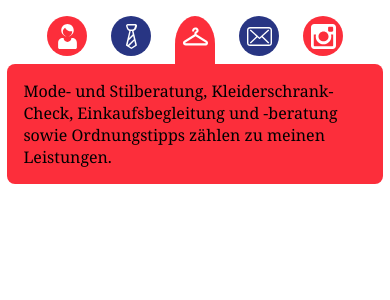
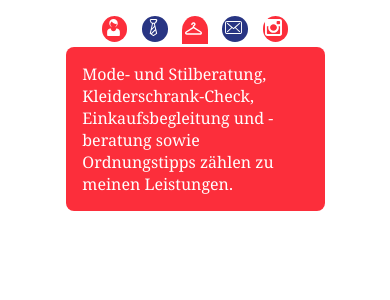
Before and after one commit to openmindculture/kleiderordnung, a PHP site: page /index.html in a window 390 px wide. Shown: the part 238-538 px from the top of the page. Run offline with PHP 8.4, Linux system fonts and the light colour scheme.

Commit message:
make tablist truly responsive

```diff
--- a/htdocs/css/styles.css
+++ b/htdocs/css/styles.css
@@ -46,11 +46,13 @@ html,body {
   text-align: center;
 }
 .content-wrapper {
-	width: 100%;
+	width: 66%;
+  max-width: 800px;
+  margin: 0 auto;
 	text-align: center;
 }
 ul.tablist {
-	height: 66px;
+	height: auto;
  	list-style: none;
  	margin: 1em 0 0 0;
  	overflow: visible;
@@ -63,16 +65,8 @@ ul.tablist li {
 }
 
 ul.tablist li  {
-  background-color: #fc2e3b;
-  background-position: .5em .5em;
-  background-repeat: no-repeat;
-  background-size: 40px 40px;
-  border-radius: 50%;
-  width: 60px;
-  height: 60px;
-  display: inline-block;
-  margin: 0 20px 0 20px;
-  padding: 0;
+  margin: 0 2% 0 2%;
+  width: 10%;
 }
 ul.tablist li:first-child {
 	margin-left: 0;
@@ -80,25 +74,34 @@ ul.tablist li:first-child {
 ul.tablist li:last-child {
 	margin-right: 0;
 }
-ul.tablist li.active{
+ul.tablist li a.active {
 	border-radius: 50% 50% 0 0;
-	margin-bottom: -1em;
-	padding: 0 0 1em 0;
+  margin-bottom: -10%;
+  padding: 50% 0 60% 0;
 }
 
-ul.tablist li:nth-child(even) {
+ul.tablist li:nth-child(even) a {
   background-color:#283583;
 }
 ul.tablist a {
 	display:block;
 	width:100%;
-	height:100%;
 	margin:0;
+  background-color: #fc2e3b;
+  background-position: 33% 33%;
+  background-repeat: no-repeat;
+  background-size: 66% 66%;
+  border-radius: 50%;
+
+  height: 0;
+  display: inline-block;
+  padding: 50% 0;
 }
 
 .link-ueber {
-	background-image: url(../img/icon-business-woman.svg);
+  background-image: url(../img/icon-business-woman.svg);
 }
+
 .link-b {
 	background-image:url(../img/icon-tie.svg);
 }
@@ -114,7 +117,8 @@ ul.tablist a {
 
 .tab {
 	padding: 1em;
-	width: 500px;
+  width: 100%;
+  /*width: 500px;*/
 	max-width: 88%;
 	margin: 0 auto;
 	border-radius: .5em;
@@ -135,6 +139,7 @@ ul.tablist a {
 }
 .tab-red {
   background-color: #fc2e3b;
+  color:#fff;
 }
 
 .tab-blue {
@@ -239,17 +244,14 @@ Georgia, Webfont), Serif
 }
 
 @media screen and (max-width:520px) {
-  .footer {
-    height: 9em;
-  }
   .clearfix-wrapper {
     padding-bottom: 9em;
   }
-  .footer .vcard h1, .footer .vcard h2 {
+  .vcard h1, .footer .vcard h2 {
     display: block;
   }
-  ul.tablist li {
-    margin: 0 10px 0 10px;
+  ul.tablist li a {
+    /* TODO fix media queries for responsive tablist */
   }
   ul.tablist li:first-child {
 	 margin-left: 0;
@@ -260,14 +262,7 @@ Georgia, Webfont), Serif
 }
 
 @media screen and (max-width:420px) {
-	ul.tablist {
-	  height:48px;
-	}
-   ul.tablist li {
-     width: 40px;
-     height: 40px;
-     background-size: 25px;
-  }
+  /* TODO fix media queries for responsive tablist */
 }
 
 /* todo even smaller screens, print, and any incapable client should fall back to a rollout version */
--- a/htdocs/index.html
+++ b/htdocs/index.html
@@ -62,20 +62,25 @@
   </header>
   <div class="content-wrapper">
     <ul class="tablist" id="tablist">
-      <li class="link-ueber"><!-- Kleid weiss auf rot -->
-        <a id="link-ueber" href="#ueber-mich" data-tab="ueber-mich" title="Über mich" tabindex="1"></a>
+      <li><!-- Kleid weiss auf rot -->
+        <a id="link-ueber" class="link-ueber" href="#ueber-mich" data-tab="ueber-mich" title="Über mich" tabindex="1">
+        </a>
       </li>
-      <li class="link-b"><!-- Krawatte weiss auf blau -->
-        <a id="link-b" href="#tab-b" data-tab="tab-b" title="B" tabindex="2"></a>
+      <li><!-- Krawatte weiss auf blau -->
+        <a id="link-b" class="link-b" href="#tab-b" data-tab="tab-b" title="B" tabindex="2">
+        </a>
       </li>
-      <li class="link-leistungen active" ><!-- Kleiderbügel weiss auf rot -->
-        <a id="link-leistungen" href="#leistungen" data-tab="leistungen" title="Leistungen" tabindex="3"></a>
+      <li><!-- Kleiderbügel weiss auf rot -->
+        <a id="link-leistungen" class="link-leistungen active" href="#leistungen" data-tab="leistungen" title="Leistungen" tabindex="3">
+        </a>
       </li>
-      <li class="link-kontakt"><!-- Pumps weiss auf rot -->
-        <a id="link-kontakt" href="#kontakt" data-tab="kontakt" title="Kontakt / Impressum" tabindex="5"></a>
+      <li><!-- Pumps weiss auf rot -->
+        <a id="link-kontakt" class="link-kontakt" href="#kontakt" data-tab="kontakt" title="Kontakt / Impressum" tabindex="5">
+        </a>
       </li>
-      <li class="link-media" ><!-- Jackett (oder Hose oder Hemd) blau -->
-        <a id="link-media" href="#media" data-tab="media" title="Impressionen, Eindrücke" tabindex="5"></a>
+      <li ><!-- Jackett (oder Hose oder Hemd) blau -->
+        <a id="link-media" class="link-media" href="#media" data-tab="media" title="Impressionen, Eindrücke" tabindex="5">
+        </a>
       </li>
     </ul>
     <section class="tabs" id="tabcontainer">
--- a/htdocs/js/scripts.js
+++ b/htdocs/js/scripts.js
@@ -122,14 +122,15 @@ helper.event = {
 
 };
 
-helper.showTab = function(e) {
+helper.showTab = function(e) { console.log("clicked");console.log(e);console.log(e.target);
 	var idtoshow = '';
-	if (e.target && e.target.dataset && e.target.dataset.tab) {
-	  idtoshow = e.target.dataset.tab;
+  var target = e.target || e.srcElement;
+	if (target && target.dataset && target.dataset.tab) {
+	  idtoshow = e.target.dataset.tab;console.log("to show: "+idtoshow);
 	} else {
 	  return;
 	}
-	var i=0, lis = document.getElementById('tablist').childNodes;
+	var i=0, lis = document.getElementById('tablist').getElementsByTagName('a');
 	for (i=0; i<lis.length; i++) {
 		if (lis[i].nodeType===1) {
 			helper.class.remove(lis[i],'active');
@@ -146,7 +147,7 @@ helper.showTab = function(e) {
   var eltoshow = document.getElementById(idtoshow)
   helper.class.remove(eltoshow,'hidden');
   window.setTimeout(function(){window.scrollTo(0,0);helper.class.remove(eltoshow,'fadetext')},5);
-  helper.class.add(e.target.parentElement,'active');
+  helper.class.add(target,'active');
 
 }
 
@@ -155,11 +156,14 @@ helper.showTab = function(e) {
    und dann erst mit modernem JavaScript die Event Handler und initial hidden Styles bekommen */
 /* TODO Redundanzen beseitigen und häufig verwendete Elemente / IDs dauerhaft speichern */
 helper.event.ready(function(){
-	var i=0, lis = document.getElementById('tablist').childNodes;
+  /* delegation pattern sollte mit einem handler auskommen */
+  document.getElementById('tablist').addEventListener('click',helper.showTab);
+  /*
+	var i=0, lis = document.getElementById('tablist').getElementsByTagName('li');
 	for (i=0; i<lis.length; i++) {
 		if (lis[i].nodeType===1) {
 			lis[i].addEventListener('click',helper.showTab);
 		}
-	}
+	} */
 	/* TODO check location.hash and open according tab if necessary */
 });
```
